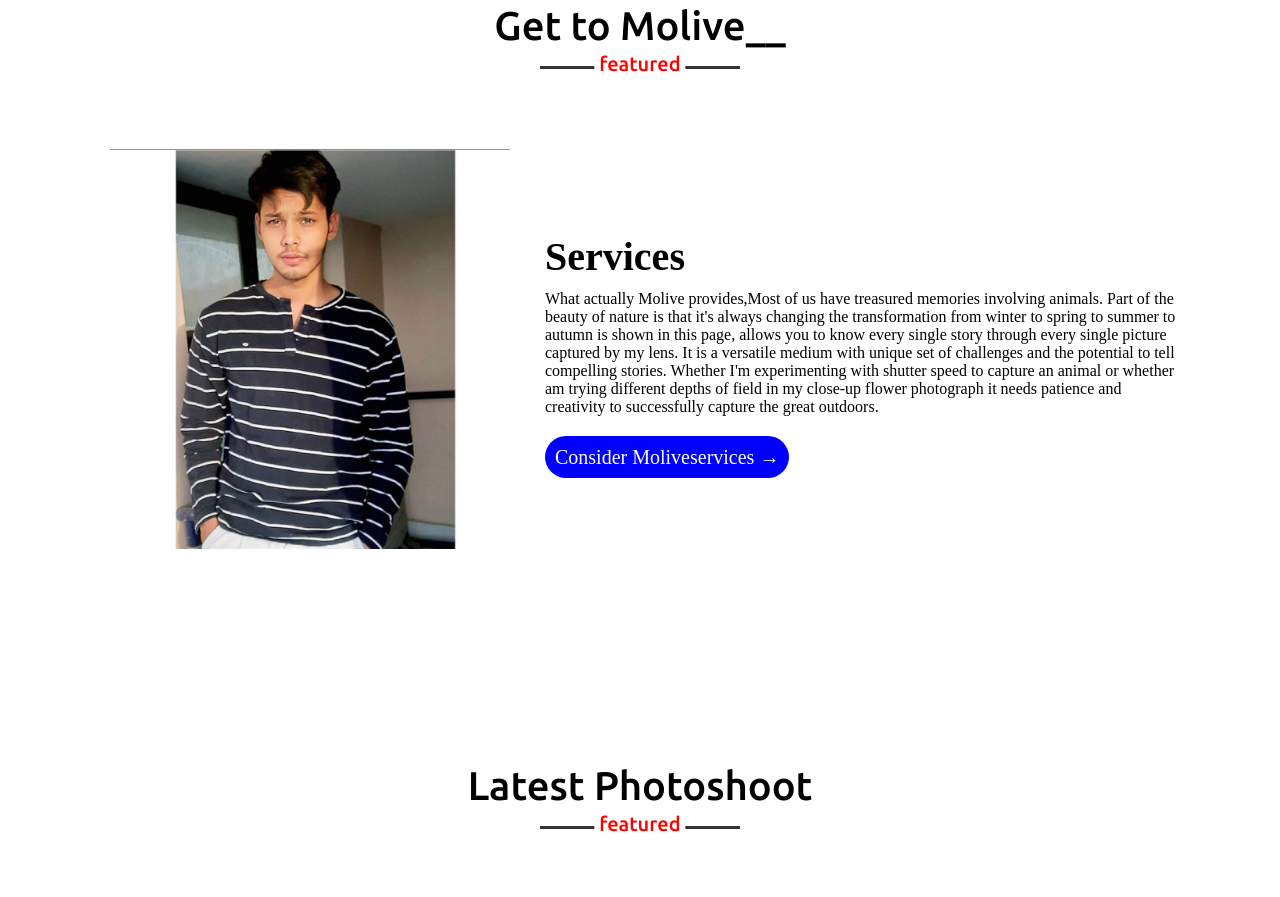
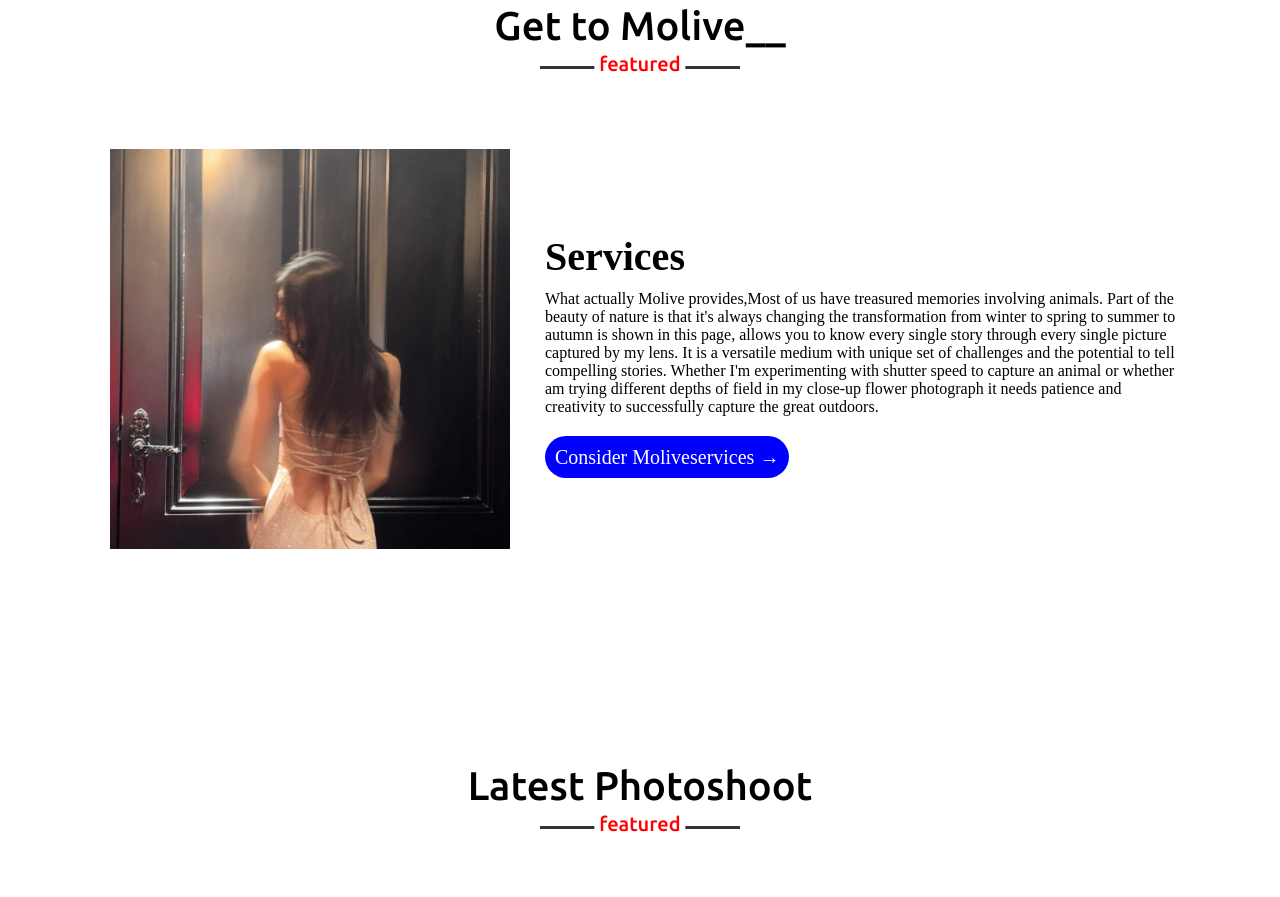
Before and after one commit to mauli2003/SEDANINE0327, a plain HTML site: page about.html in a window 1280 px wide. Shown: the part 897-1794 px from the top of the page. Drawn offline with nearby package versions, Linux system fonts and the light colour scheme.

Commit message:
Update about.html

```diff
--- a/about.html
+++ b/about.html
@@ -50,7 +50,7 @@
     <div class="max-width">
         <div class="card">
             <div class="left">
-                <img src="assets/test.jpg" alt="">
+                <img src="assets/usepic.jpeg" alt="">
             </div>
             <div class="right">
                 <h3>Services</h3>
```
